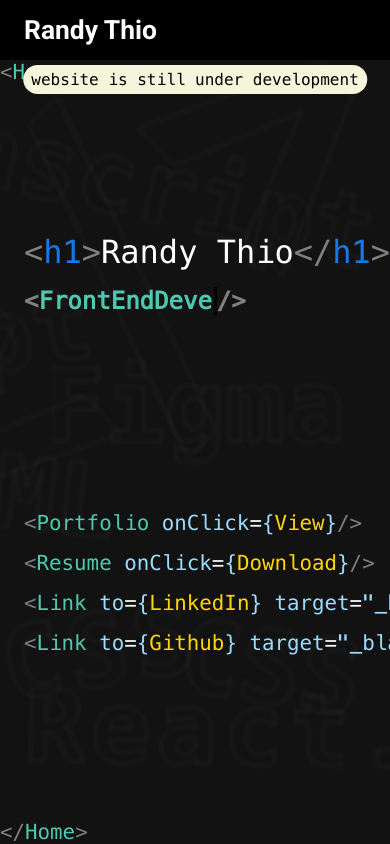
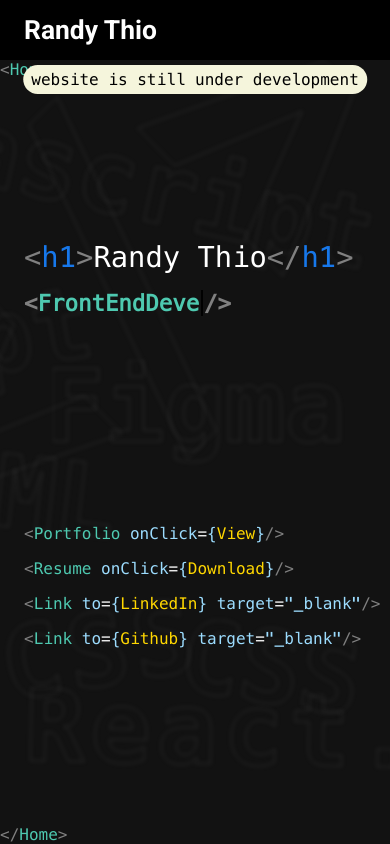
Before and after one commit to RandyMThio40/RandyMThio40.github.io, a React (Create React App) app: page / in a window 390 px wide. Built offline with nearby package versions, Linux system fonts and the light colour scheme; no server answers.

Commit message:
adjusted all media queries

```diff
--- a/src/Home/Home.css
+++ b/src/Home/Home.css
@@ -53,6 +53,7 @@
     flex-direction: column;
     justify-content: space-between;
     height:max(calc(100vh - 60px),600px);
+
 }
 
 .home-page-container.dark{
@@ -257,7 +258,6 @@
     flex-wrap: nowrap;
     flex-shrink:0;
     font-weight: bold;
-
 }
 
 .secondary-title-container::before{
@@ -265,7 +265,6 @@
     opacity:1;
     color:grey;
     font-size: var(--fs-header2-tag);
-
 }
 
 .secondary-title-wrapper{
@@ -290,7 +289,6 @@
     content:"UserInterface";
     animation-timing-function: steps(13);
 }
-
 
 .secondary-title.alt2::before{
     content:"UserExperience";
@@ -347,13 +345,13 @@
     outline: 2px solid orange;
 }
 
-
 .clickable-links-container > *{
     display: inline-block;
     margin-bottom:1rem;
     background-color:transparent;
     border:none;
 }
+
 .clickable-links-container > *:hover{
     opacity:0.7;
 }
@@ -592,11 +590,11 @@
 
 @media screen and (max-width:768px){
     :root{
-        --fs-reg-tag:1.2rem;
+        --fs-reg-tag:1.3rem;
         --fs-custom-tag:1.5rem;
         --fs-header1-tag:2.5rem;
         --fs-header2-tag:1.8rem;
-        --fs-form:1.1rem;
+        --fs-form:1.5rem;
         --indent:2.5rem;
     }
     .contact-me-wrapper{
@@ -607,13 +605,13 @@
     .send-email-form{
         width:100%;
         max-width: 90%;
+        margin-top:1rem;
     }
     .final-message-container{
         width:calc(100% - (2 * var(--indent)));
         max-width: 100%;
         margin: 0 auto;
     }
-
 }
 
 @media screen and (max-width:580px){
@@ -633,28 +631,45 @@
         box-shadow: unset;
         width:100%;
         max-width: 100%;
-
     }
     .send-email-form .input-container,
     .send-email-form #message-input{
         box-shadow: 1px 2px 3px black;
     }
+}
 
-
+@media screen and (max-width:500px){
+    :root{
+        --fs-reg-tag:1rem;
+        --fs-custom-tag:1rem;
+        --fs-header1-tag:1.8rem;
+        --fs-header2-tag:1.4rem;
+        --fs-form:1.1rem;
+        --indent:1.5rem;
+    }
 }
 
 
 
-@media screen and (max-width:350px){
+@media screen and (max-width:380px){
     :root{
         --fs-reg-tag:1rem;
-        --fs-custom-tag:1rem;
-        --fs-header1-tag:1.7rem;
-        --fs-header2-tag:1.3rem;
+        --fs-custom-tag:0.8rem;
+        --fs-header1-tag:1.5rem;
+        --fs-header2-tag:1.2rem;
         --fs-form:1.1rem;
         --indent:1rem;
     }
     .notification{
         font-size:0.8rem;
     }
+    .hero-landing{
+        height:max(calc(100vh - 60px),400px);
+    }
+    .hero-headers{
+        margin-bottom:2rem;
+    }
+    .clickable-links-container > *{
+        margin-bottom:0.5rem;
+    }
 }
```
